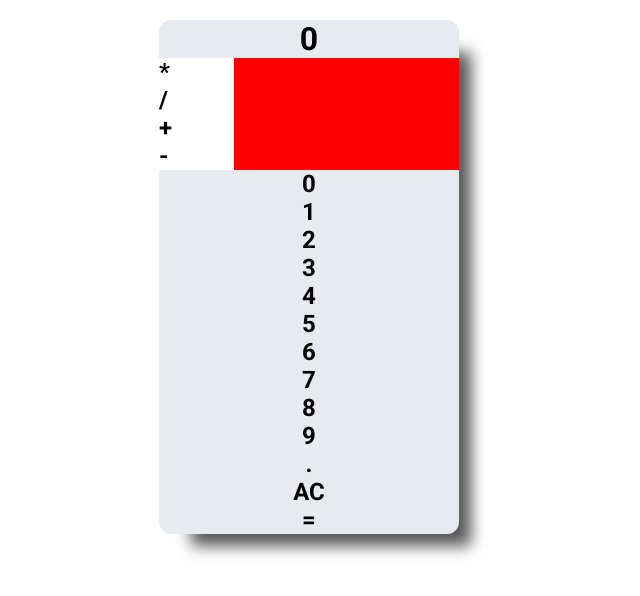
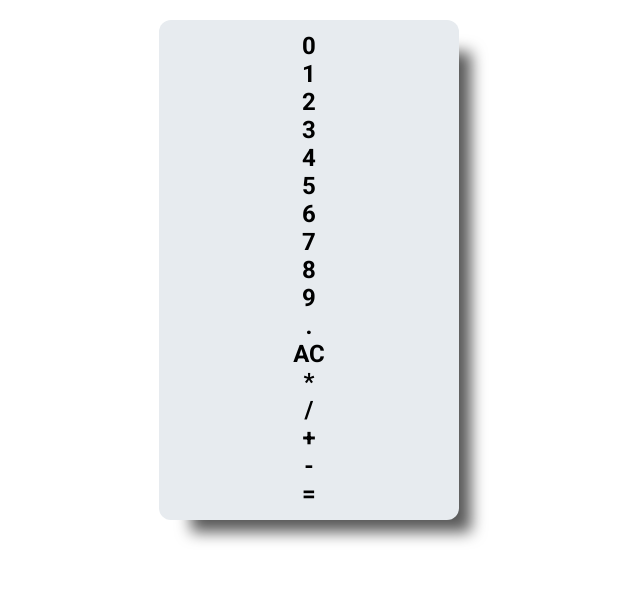
Before and after one commit to jimdavies72/calculator, a React (Create React App) app: page / in a window 1280 px wide. Shown: the top 596 px of the page, without its empty margins (331-971 px from the left). Built offline with nearby package versions, Linux system fonts and the light colour scheme.

Commit message:
bare functionality done. pre-styling

```diff
--- a/package.json
+++ b/package.json
@@ -6,6 +6,7 @@
     "@testing-library/jest-dom": "^5.16.1",
     "@testing-library/react": "^12.1.2",
     "@testing-library/user-event": "^13.5.0",
+    "mathjs": "^10.0.0",
     "react": "^17.0.2",
     "react-dom": "^17.0.2",
     "react-scripts": "5.0.0",
--- a/src/Calculator.css
+++ b/src/Calculator.css
@@ -72,17 +72,3 @@ Calculator App
   border-radius: 12px;
   box-shadow: var(--dark-shadow);
 }
-
-.func-item-container {
-  display: flex;
-  flex-direction: row;
-  background-color: red;
-  width: 100%;
-  /* justify-content: center;
-  align-items: center; */
-}
-
-.func-item {
-  width: 25%;
-  background-color: white;
-}
--- a/src/Calculator.js
+++ b/src/Calculator.js
@@ -1,46 +1,75 @@
 import "./Calculator.css";
 import { useState } from "react";
+import { evaluate } from "mathjs";
+import { useRef } from "react";
 
 const Calculator = () => {
-  const [displayText, setDisplayText] = useState("0");
-  const [mathFunctions, setMathFunctions] = useState(["*", "/", "+", "-"]);
+  const [displayText, setDisplayText] = useState("");
   const [keyDigits, setKeyDigits] = useState([
-    0,
-    1,
-    2,
-    3,
-    4,
-    5,
-    6,
-    7,
-    8,
-    9,
+    "0",
+    "1",
+    "2",
+    "3",
+    "4",
+    "5",
+    "6",
+    "7",
+    "8",
+    "9",
     ".",
     "AC",
+    "*",
+    "/",
+    "+",
+    "-",
+    "=",
   ]);
 
-  const keyDownHandler = (event) => {
-    if (keyDigits.includes(event.key)) {
-      const newArray = [...displayText];
-      newArray.push(event.key);
-      setDisplayText(newArray);
+  const mainRef = useRef(null);
+
+  const keyDownHandler = (e) => {
+    if (keyDigits.includes(e.key)) {
+      let newString = displayText + e.key;
+      setDisplayText(newString);
+    } else if (e.key === "Enter") {
+      setDisplayText(evaluateMath(displayText));
+    } else if (e.key === "Escape") {
+      setDisplayText("0");
     }
   };
 
   const enterDigitHandler = (index) => {
-    const newArray = [...displayText];
-    newArray.push(keyDigits[index]);
-    setDisplayText(newArray);
+    if (keyDigits[index] !== "=" && keyDigits[index] !== "AC") {
+      let newString = displayText + keyDigits[index];
+      setDisplayText(newString);
+    } else if (keyDigits[index] === "=") {
+      //evaluate maths
+      setDisplayText(evaluateMath(displayText));
+    } else {
+      //clear
+      setDisplayText("0");
+    }
+  };
+
+  const evaluateMath = (mathString) => {
+    console.log(evaluate(3 / 0));
+    let evaluation = evaluate(mathString);
+    if (evaluation === Infinity) {
+      return "Err";
+    }
+    return evaluation;
   };
 
   return (
-    <div className="container" onKeyDown={keyDownHandler}>
+    <div
+      ref={mainRef}
+      tabIndex="-1"
+      onKeyDown={keyDownHandler}
+      className="container"
+    >
       <>
         <h1>{displayText}</h1>
       </>
-      {mathFunctions.map((mathFunc, index) => {
-        return <FuncItem key={index} item={mathFunc} />;
-      })}
 
       {keyDigits.map((digit, index) => {
         return (
@@ -51,20 +80,6 @@ const Calculator = () => {
           />
         );
       })}
-
-      <>
-        <h2>=</h2>
-      </>
-    </div>
-  );
-};
-
-const FuncItem = (props) => {
-  return (
-    <div className="func-item-container">
-      <div className="func-item">
-        <h2>{props.item}</h2>
-      </div>
     </div>
   );
 };
```
Also changed, not shown: 1 other file (tests, documents, lock files or other folders).
